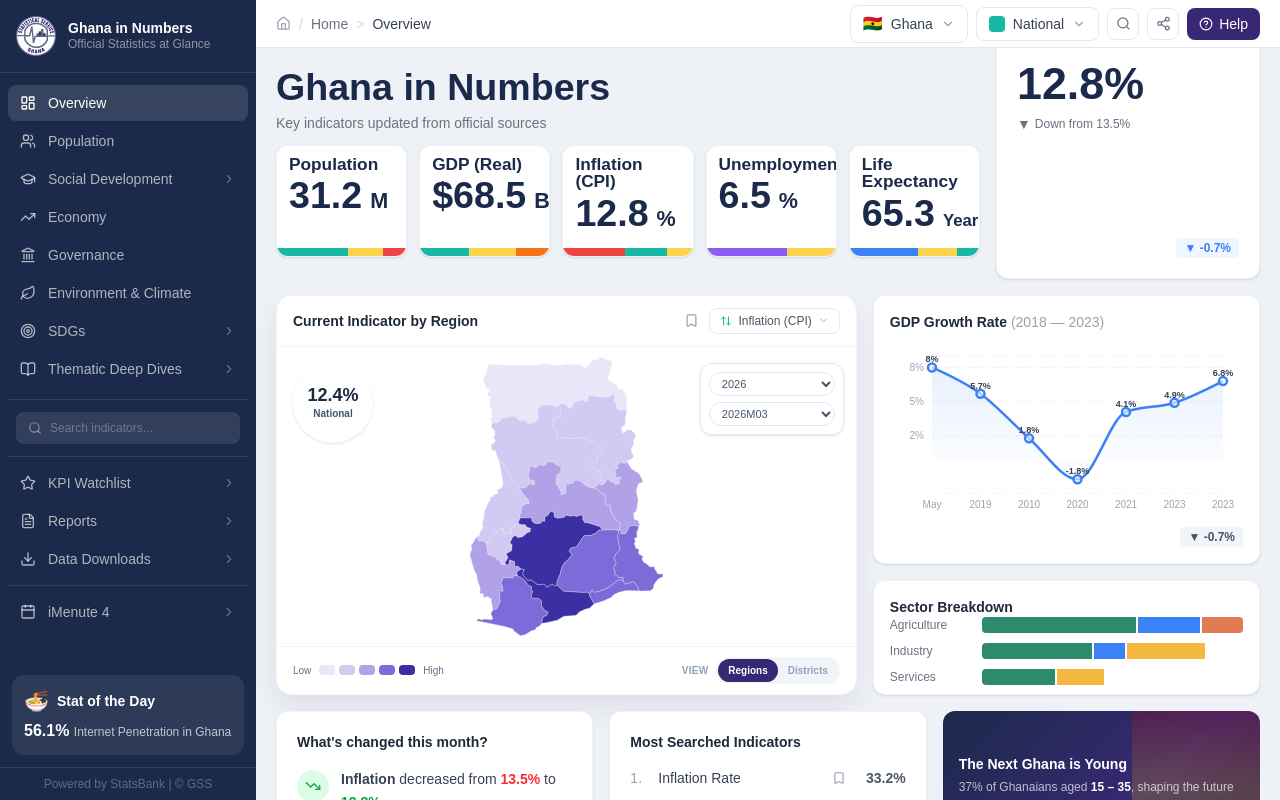
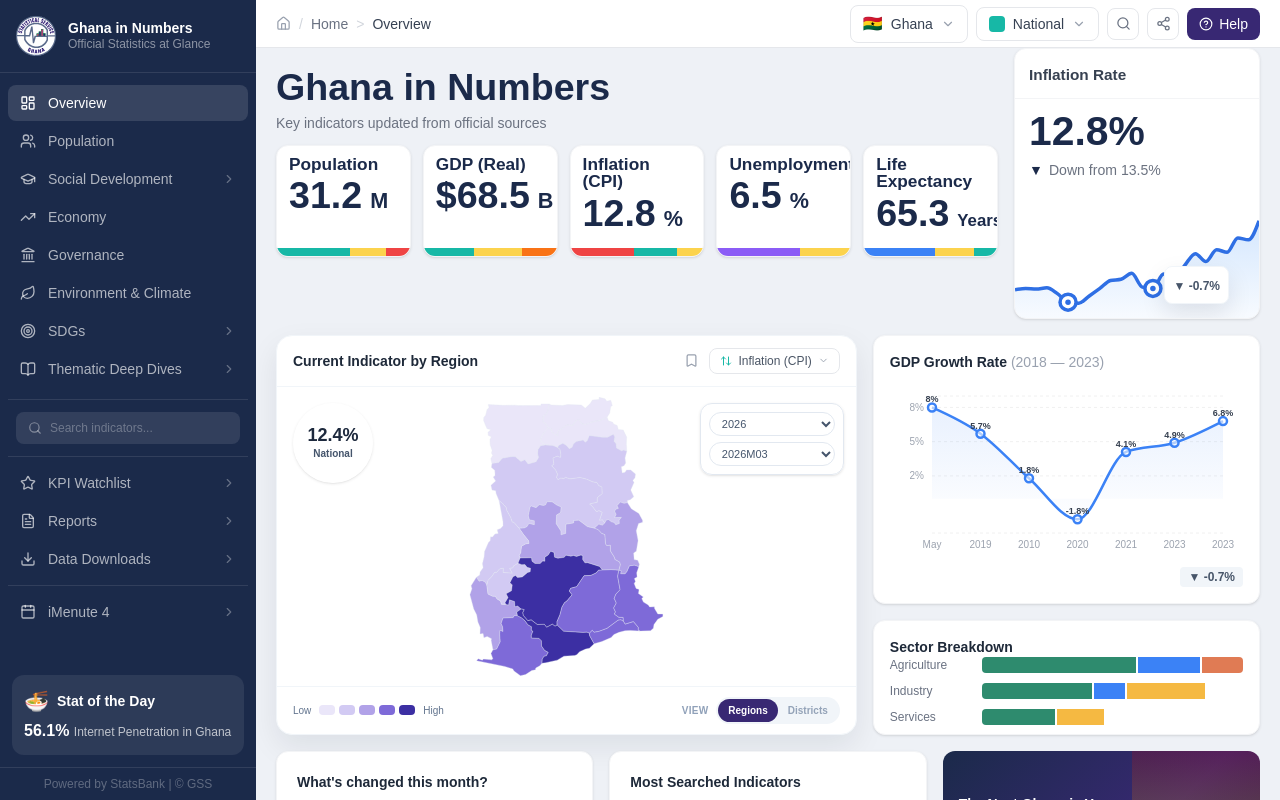
Before and after one commit to Ghana-Statistical-Service/Ghana-in-numbers, a Next.js app: page / in a window 1280 px wide. Built offline with nearby package versions, Linux system fonts and the light colour scheme.

Commit message:
adding readme

```diff
--- a/src/app/page.tsx
+++ b/src/app/page.tsx
@@ -20,7 +20,7 @@ export default function Home() {
         <main className="flex-1 overflow-y-auto px-5 pt-4 pb-4 space-y-4">
 
           {/* Row 1: [Title + KPI Strip] | [Inflation Sparkline] */}
-          <div className="grid items-start gap-4" style={{ gridTemplateColumns: "1fr 264px" }}>
+          <div className="grid items-start gap-4" style={{ gridTemplateColumns: "1fr 246px" }}>
             <div className="flex flex-col gap-3">
               <div>
                 <h1
@@ -35,7 +35,7 @@ export default function Home() {
               </div>
               <KPIStrip />
             </div>
-            <div style={{ marginTop: "-56px" }}>
+            <div style={{ marginTop: "-16px" }}>
               <InflationSparkline />
             </div>
           </div>
--- a/src/components/home/InflationSparkline.tsx
+++ b/src/components/home/InflationSparkline.tsx
@@ -1,65 +1,91 @@
 "use client";
 
-import { AreaChart, Area, ResponsiveContainer, Tooltip, YAxis } from "recharts";
+import { AreaChart, Area, ResponsiveContainer, YAxis } from "recharts";
 import { inflationSparklineData } from "@/data/dummy";
 
+const highlightedIndexes = new Set([5, 13]);
+
+function TrendDot(props: { cx?: number; cy?: number; index?: number }) {
+  const { cx, cy, index } = props;
+
+  if (cx == null || cy == null || index == null || !highlightedIndexes.has(index)) {
+    return null;
+  }
+
+  return (
+    <g>
+      <circle cx={cx} cy={cy} r={8} fill="#FFFFFF" stroke="#2F6FE4" strokeWidth={3.5} />
+      <circle cx={cx} cy={cy} r={2.75} fill="#2F6FE4" />
+    </g>
+  );
+}
+
 export default function InflationSparkline() {
+  const values = inflationSparklineData.map((point) => point.value);
+  const minValue = Math.min(...values);
+  const maxValue = Math.max(...values);
+  const domainPadding = Math.max((maxValue - minValue) * 0.18, 0.18);
+  const lowerBound = minValue - domainPadding;
+  const upperBound = maxValue + domainPadding;
+
   return (
-    <div className="bg-white rounded-xl shadow-sm border border-gray-100 p-5 flex flex-col h-full">
-      <p className="text-gray-700 font-semibold text-sm mb-3">Inflation Rate</p>
+    <div className="bg-white rounded-xl shadow-sm border border-gray-100 overflow-hidden flex flex-col h-full">
+      <div className="px-3.5 pt-3.5 pb-3 border-b border-gray-100">
+        <p className="font-semibold" style={{ fontSize: "0.96rem", color: "#374151" }}>
+          Inflation Rate
+        </p>
+      </div>
 
-      <p className="font-bold leading-none" style={{ fontSize: "2.8rem", color: "#1B2A4A" }}>
+      <div className="flex-1 flex flex-col px-3.5 pt-3 pb-0 relative">
+        <p className="font-bold leading-none" style={{ fontSize: "2.55rem", color: "#1B2A4A" }}>
           12.8%
         </p>
 
-      <div className="flex items-center gap-1 mt-2 mb-4">
-        <span className="text-gray-500 text-sm">▼</span>
-        <span className="text-gray-500 text-xs">Down from 13.5%</span>
+        <div className="flex items-center gap-1.5 mt-2">
+          <span className="font-semibold leading-none" style={{ fontSize: "0.88rem", color: "#1B2A4A" }}>
+            ▼
+          </span>
+          <span className="text-sm" style={{ fontSize: "0.88rem", color: "#6B7280" }}>
+            Down from 13.5%
+          </span>
         </div>
 
-      <div className="flex-1 min-h-0" style={{ minHeight: "80px" }}>
+        <div className="relative mt-2 flex-1 min-h-0" style={{ minHeight: "130px" }}>
+          <div className="absolute inset-y-0 -left-3.5 -right-3.5">
             <ResponsiveContainer width="100%" height="100%">
-          <AreaChart
-            data={inflationSparklineData}
-            margin={{ top: 8, right: 8, left: 0, bottom: 4 }}
-          >
+              <AreaChart data={inflationSparklineData} margin={{ top: 18, right: 0, left: 0, bottom: 0 }}>
                 <defs>
                   <linearGradient id="waveGrad" x1="0" y1="0" x2="0" y2="1">
-                <stop offset="5%"  stopColor="#3B82F6" stopOpacity={0.35} />
-                <stop offset="95%" stopColor="#3B82F6" stopOpacity={0.04} />
+                    <stop offset="0%" stopColor="#60A5FA" stopOpacity={0.45} />
+                    <stop offset="100%" stopColor="#60A5FA" stopOpacity={0.08} />
                   </linearGradient>
                 </defs>
-            <YAxis domain={[12.4, 14.2]} hide />
-            <Tooltip
-              formatter={(value) => [`${value}%`, "Inflation"]}
-              contentStyle={{
-                fontSize: "11px",
-                borderRadius: "8px",
-                border: "1px solid #e5e7eb",
-                boxShadow: "0 2px 8px rgba(0,0,0,0.08)",
-              }}
-            />
+                <YAxis domain={[lowerBound, upperBound]} hide />
                 <Area
                   type="monotone"
                   dataKey="value"
-              stroke="#3B82F6"
-              strokeWidth={2.5}
+                  stroke="#2F6FE4"
+                  strokeWidth={3.5}
                   fill="url(#waveGrad)"
-              dot={false}
-              activeDot={{ r: 5, fill: "#3B82F6", strokeWidth: 0 }}
+                  dot={TrendDot}
+                  activeDot={false}
+                  isAnimationActive={false}
+                  baseValue={lowerBound}
                 />
               </AreaChart>
             </ResponsiveContainer>
           </div>
 
-      <div className="flex justify-end mt-2">
-        <span
-          className="text-xs font-semibold px-2 py-0.5 rounded"
-          style={{ background: "#EFF6FF", color: "#3B82F6" }}
+          <div
+            className="absolute bottom-3.5 right-4 rounded-lg border border-slate-100 bg-white px-2 py-1.5 shadow-sm"
+            style={{ boxShadow: "0 10px 24px rgba(15, 23, 42, 0.10)" }}
           >
+            <span className="text-xs font-semibold" style={{ color: "#475569" }}>
               ▼ -0.7%
             </span>
           </div>
         </div>
+      </div>
+    </div>
   );
 }
--- a/src/data/dummy.ts
+++ b/src/data/dummy.ts
@@ -18,14 +18,30 @@ export const gdpGrowthData: GDPDataPoint[] = [
 ];
 
 export const inflationSparklineData: InflationDataPoint[] = [
-  { month: "Jan", value: 13.5 },
-  { month: "Feb", value: 13.8 },
-  { month: "Mar", value: 14.1 },
-  { month: "Apr", value: 13.9 },
-  { month: "May", value: 13.6 },
-  { month: "Jun", value: 13.4 },
-  { month: "Jul", value: 13.1 },
-  { month: "Aug", value: 12.8 },
+  { month: "M1", value: 13.24 },
+  { month: "M2", value: 13.28 },
+  { month: "M3", value: 13.26 },
+  { month: "M4", value: 13.30 },
+  { month: "M5", value: 13.12 },
+  { month: "M6", value: 12.86 },
+  { month: "M7", value: 12.83 },
+  { month: "M8", value: 13.05 },
+  { month: "M9", value: 13.28 },
+  { month: "M10", value: 13.52 },
+  { month: "M11", value: 13.56 },
+  { month: "M12", value: 13.74 },
+  { month: "M13", value: 13.32 },
+  { month: "M14", value: 13.28 },
+  { month: "M15", value: 13.72 },
+  { month: "M16", value: 13.58 },
+  { month: "M17", value: 13.98 },
+  { month: "M18", value: 14.34 },
+  { month: "M19", value: 14.10 },
+  { month: "M20", value: 14.46 },
+  { month: "M21", value: 14.38 },
+  { month: "M22", value: 14.82 },
+  { month: "M23", value: 14.76 },
+  { month: "M24", value: 15.34 },
 ];
 
 export const sectorData: SectorData[] = [
```
Also changed, not shown: 1 other file (tests, documents, lock files or other folders). Lines whose indentation alone changed are shown as unchanged.
